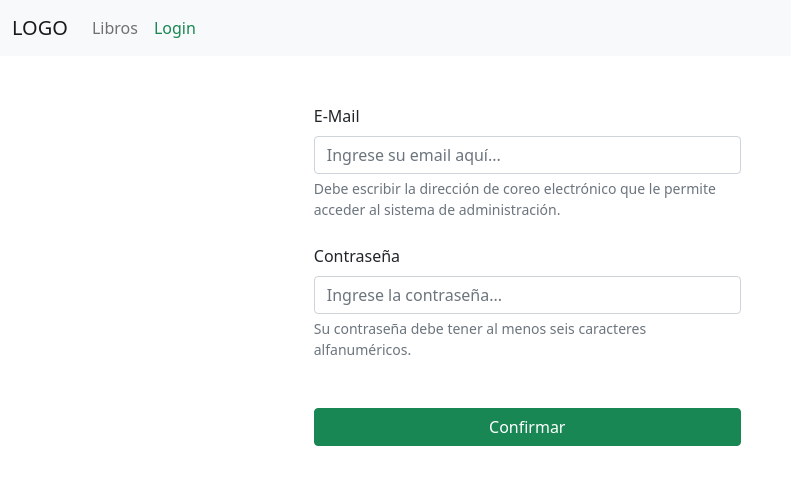
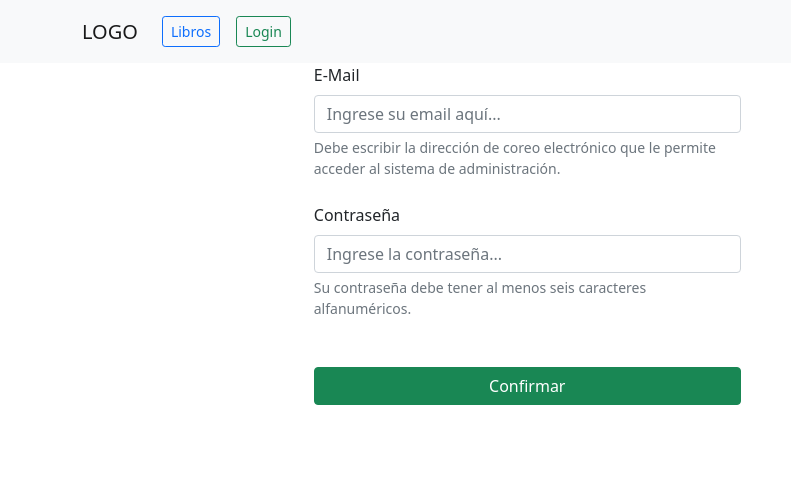
Before and after one commit to marcelobettini/bibliotecAPP, a React (Create React App) app: page /login in a window 1280 px wide. Shown: the top 484 px of the page, without its empty margins (0-791 px from the left). Built offline with nearby package versions, Linux system fonts and the light colour scheme; no server answers.

Commit message:
mejoras en ui modal. Mejoras visuales en navbar

```diff
--- a/src/components/Listado.jsx
+++ b/src/components/Listado.jsx
@@ -1,6 +1,7 @@
 import React, { useEffect, useState } from "react";
 import { storage } from "../FirebaseConfig";
 import Spinner from "./Spinner";
+import "../styles/Listado.css";
 import { Modal } from "bootstrap";
 
 const Listado = () => {
@@ -35,9 +36,6 @@ const Listado = () => {
       });
   }
 
-  function checkImgLoad(ev) {
-    setImgLoaded(true);
-  }
   useEffect(() => {
     const getBooks = async () => {
       const { docs } = await storage.collection("books").get(); //{docs} = res.docs
@@ -78,7 +76,7 @@ const Listado = () => {
           </ul>
         </div>
 
-        <div className="col-12">
+        <div className="container">
           <div
             className="modal fade"
             id="modal"
@@ -91,7 +89,7 @@ const Listado = () => {
             <div className="modal-dialog modal-xl">
               <div className="modal-content">
                 <div className="modal-header">
-                  <h5 className="modal-title" id="modalLabel">
+                  <h5 className="modal-title text-uppercase " id="modalLabel">
                     {title}
                   </h5>
                   <button
@@ -105,17 +103,21 @@ const Listado = () => {
                   ></button>
                 </div>
                 <div className="modal-body">
-                  <p className="text-start mx-4">{author}</p>
-                  <p className="text-start mx-4">{synopsis}</p>
                   {!imgLoaded && <Spinner />}
-                  <img
-                    id="cover-img"
-                    className="img"
-                    style={{ width: "400px" }}
-                    src={cover}
-                    alt=""
-                    onLoad={(ev) => checkImgLoad(ev)}
-                  />
+                  <figure className="float-sm-start ">
+                    <img
+                      className="mx-sm-3 my-sm-4 cover-img"
+                      src={cover}
+                      alt=""
+                      onLoad={(ev) => setImgLoaded(true)}
+                    />
+                  </figure>
+                  {imgLoaded && (
+                    <div>
+                      <p className="text-start mx-4 my-4">{synopsis}</p>
+                      <p className="text-center font mx-2 fw-bold">{author}</p>
+                    </div>
+                  )}
                 </div>
                 <div className="modal-footer">
                   <button
--- a/src/components/Login.jsx
+++ b/src/components/Login.jsx
@@ -32,9 +32,9 @@ const Login = () => {
   }
 
   return (
-    <div className="d-flex justify-content-center">
-      <div className="row mt-4">
-        <div className="col-8 mt-4">
+    <div className="container  d-flex justify-content-center">
+      <div className="row">
+        <div className="col-sm-8">
           <form className="form-group" onSubmit={login}>
             <label htmlFor="email" className="form-label">
               E-Mail
--- a/src/components/Navbar.jsx
+++ b/src/components/Navbar.jsx
@@ -1,6 +1,7 @@
 import React, { useEffect, useState, Fragment } from "react";
 import { Link, useHistory } from "react-router-dom";
 import { auth } from "../FirebaseConfig";
+import "../styles/Navbar.css";
 
 const Navbar = () => {
   const navigate = useHistory();
@@ -19,7 +20,7 @@ const Navbar = () => {
   };
   return (
     <nav className="navbar navbar-expand-lg navbar-light bg-light">
-      <div className="container-fluid">
+      <div className="container">
         <Link className="navbar-brand" to="/">
           LOGO
         </Link>
@@ -37,7 +38,9 @@ const Navbar = () => {
         <div className="collapse navbar-collapse" id="navbarNavAltMarkup">
           <div className="navbar-nav">
             <Link className="nav-link" to="/listado">
+              <button className="btn btn-sm btn-outline-primary push">
                 Libros
+              </button>
             </Link>
             {!logged ? (
               <Link
@@ -45,20 +48,25 @@ const Navbar = () => {
                 aria-current="page"
                 to="/login"
               >
+                <button className="btn btn-sm btn-outline-success push">
                   Login
+                </button>
               </Link>
             ) : (
               <Fragment>
                 <Link className="nav-link" aria-current="page" to="/admin">
+                  <button className="btn btn-sm btn-outline-primary push">
                     Administrar
+                  </button>
                 </Link>
-                <span
-                  className="nav-link text-danger"
-                  aria-current="page"
+                <Link className="nav-link" aria-current="page" to="/">
+                  <button
+                    className="btn btn-sm btn-outline-danger push"
                     onClick={logout}
                   >
                     Logout
-                </span>
+                  </button>
+                </Link>
               </Fragment>
             )}
             {/* <Link
--- /dev/null
+++ b/src/styles/Listado.css
@@ -0,0 +1,3 @@
+.cover-img {
+    width: 200px;
+}
--- /dev/null
+++ b/src/styles/Navbar.css
@@ -0,0 +1,3 @@
+.push:active {
+    transform:scale(.8)
+}
```
Also changed, not shown: src/App.jsx (+3 -7 lines). Lines whose indentation alone changed are shown as unchanged.
